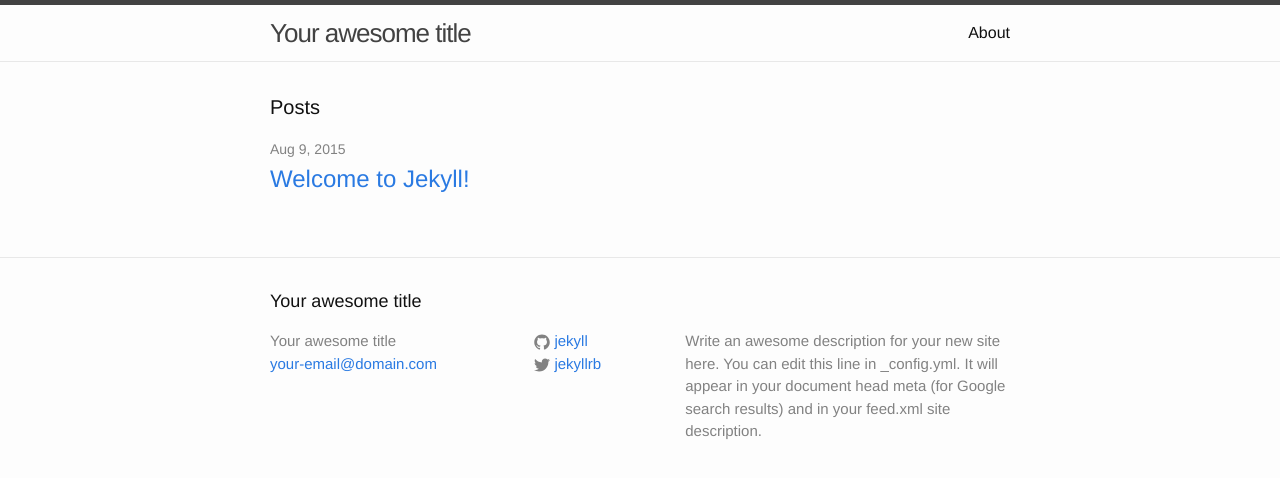
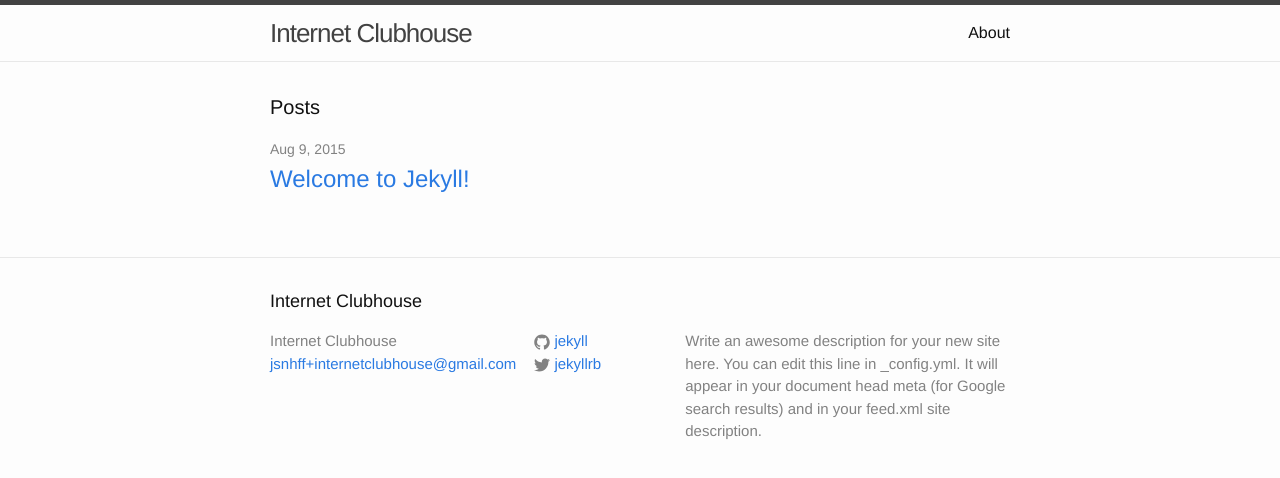
Before and after one commit to jsnhff/internetclubhouse, a Jekyll site: the page built from index.html, in a window 1280 px wide. Shown: the top 478 px of the page. Built offline with Jekyll 4.4.1, drawn with Linux system fonts in a browser that asks for light colours.

Commit message:
Update site name, url, and email

```diff
--- a/_config.yml
+++ b/_config.yml
@@ -1,12 +1,12 @@
 # Site settings
-title: Your awesome title
-email: your-email@domain.com
+title: Internet Clubhouse
+email: jsnhff+internetclubhouse@gmail.com
 description: > # this means to ignore newlines until "baseurl:"
   Write an awesome description for your new site here. You can edit this
   line in _config.yml. It will appear in your document head meta (for
   Google search results) and in your feed.xml site description.
 baseurl: "" # the subpath of your site, e.g. /blog/
-url: "http://yourdomain.com" # the base hostname & protocol for your site
+url: "http://internetclub.house" # the base hostname & protocol for your site
 twitter_username: jekyllrb
 github_username:  jekyll
 
```
